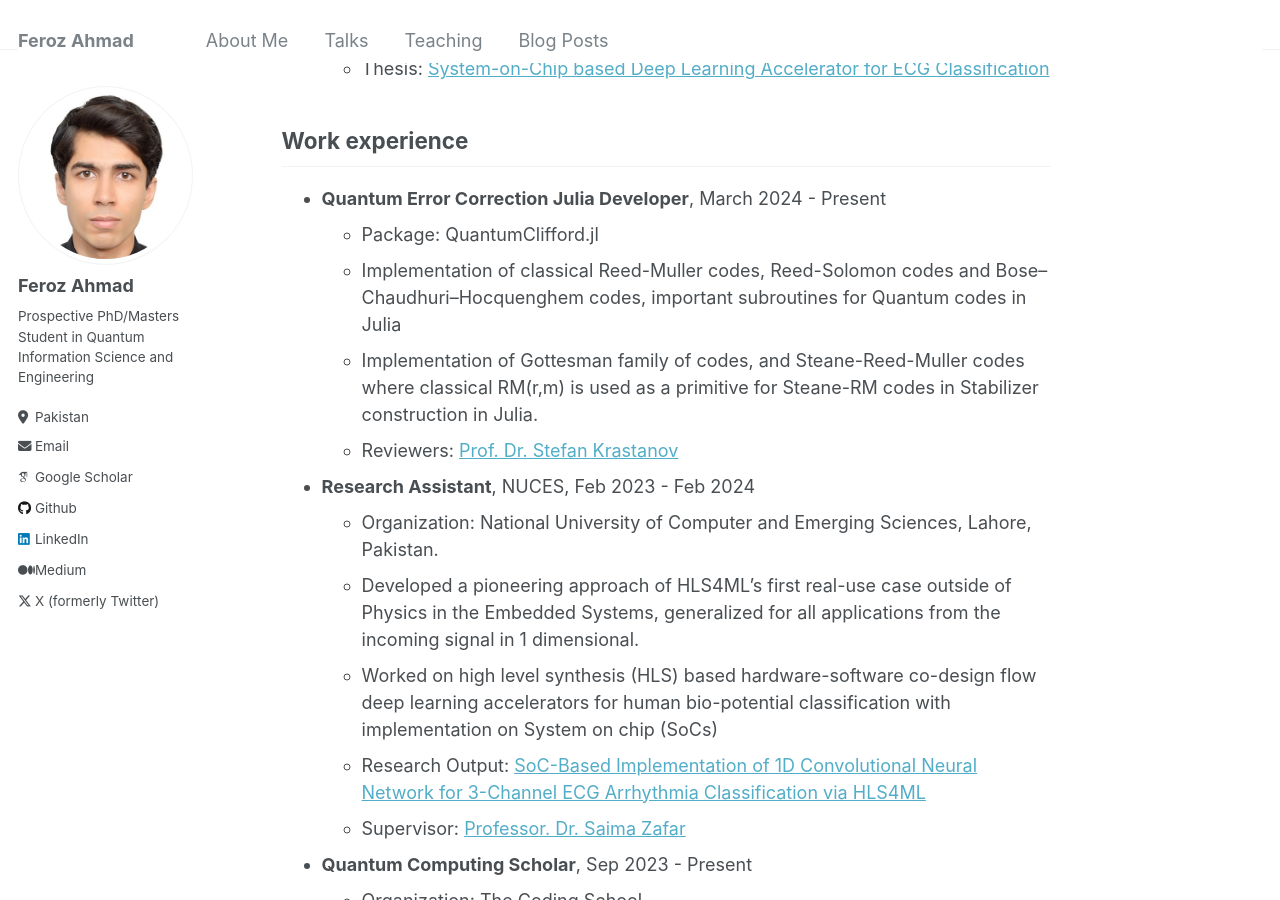
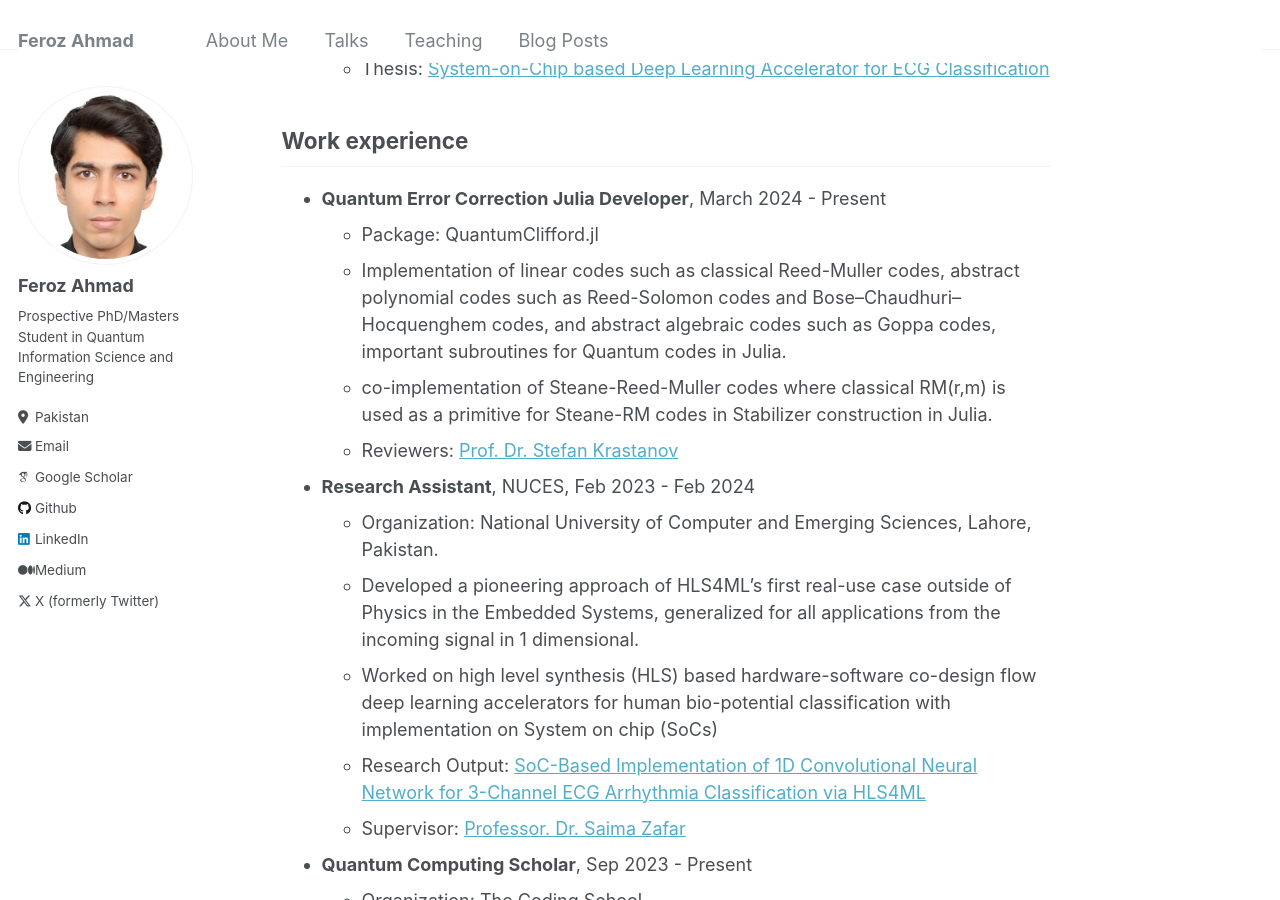
Before and after one commit to Fe-r-oz/Fe-r-oz.github.io, a Jekyll site: the page built from _pages/about.md, in a window 1280 px wide and 900 px high, scrolled down 364 px. Built offline with Jekyll 4.4.1, drawn with Linux system fonts in a browser that asks for light colours; some web fonts are replaced; a script that is not in the unit is left out.

Commit message:
Update about.md

```diff
--- a/_pages/about.md
+++ b/_pages/about.md
@@ -17,10 +17,9 @@ redirect_from:
 ## Work experience
 * **Quantum Error Correction Julia Developer**, March 2024 - Present
   * Package: QuantumClifford.jl
-  * Implementation of classical Reed-Muller codes, Reed-Solomon codes and Bose–Chaudhuri–Hocquenghem
-codes, important subroutines for Quantum codes in Julia
-  * Implementation of Gottesman family of codes, and Steane-Reed-Muller codes where classical RM(r,m)
-is used as a primitive for Steane-RM codes in Stabilizer construction in Julia.
+  * Implementation of linear codes such as classical Reed-Muller codes, abstract polynomial codes such as Reed-Solomon codes and Bose–Chaudhuri–Hocquenghem
+codes, and abstract algebraic codes such as Goppa codes, important subroutines for Quantum codes in Julia.
+  * co-implementation of Steane-Reed-Muller codes where classical RM(r,m) is used as a primitive for Steane-RM codes in Stabilizer construction in Julia.
   * Reviewers: [Prof. Dr. Stefan Krastanov](https://blog.krastanov.org/staticprerenders/resume.html)
 
 * **Research Assistant**, NUCES, Feb 2023 - Feb 2024
```
